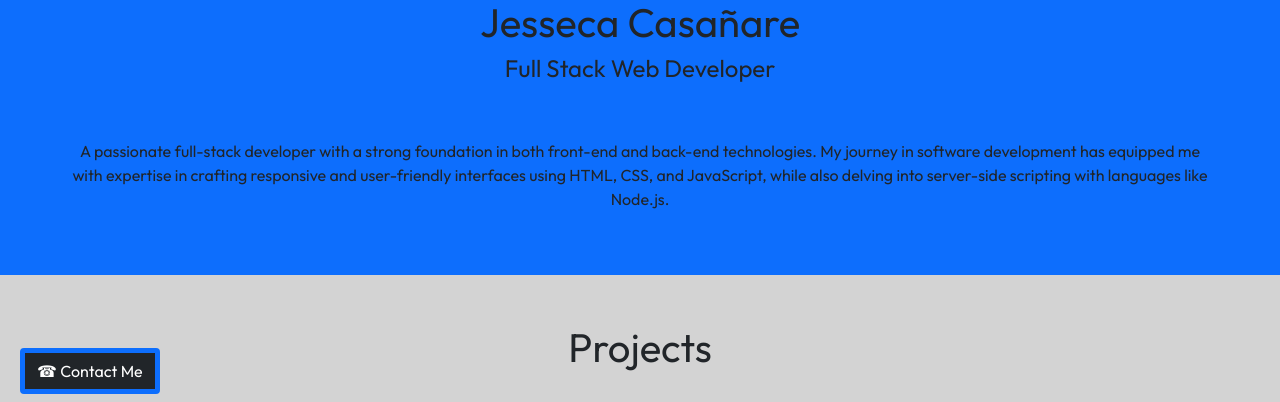
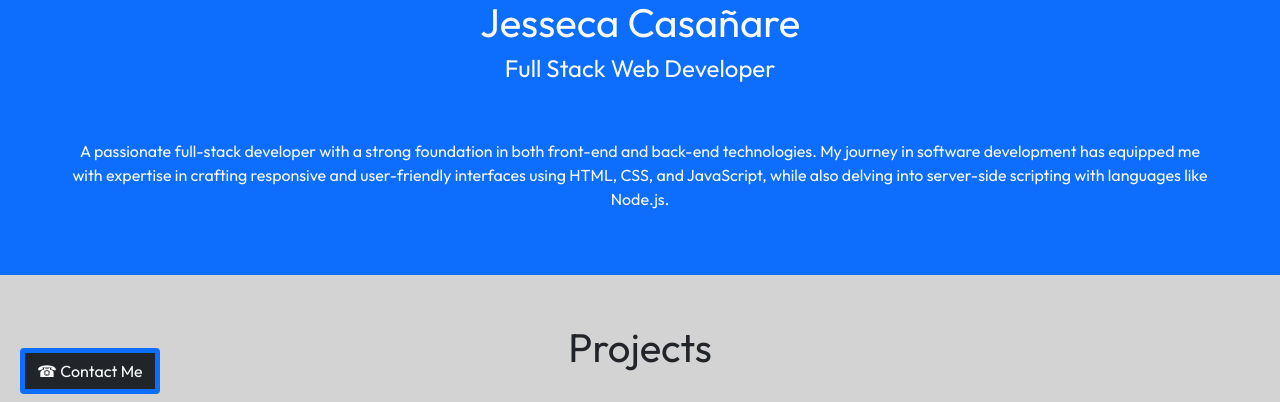
Before and after one commit to jesseca-ac/individual-casanare-jesseca, a plain HTML site: page frontend/capstone1/index.html in a window 1280 px wide. Shown: the part 398-800 px from the top of the page. Drawn offline with nearby package versions, Linux system fonts and the light colour scheme.

Commit message:
code for capstone 1

```diff
--- a/frontend/capstone1/index.html
+++ b/frontend/capstone1/index.html
@@ -44,7 +44,7 @@
     <!-- Landing Start -->
     <section id="landing" class="pt-5">
         <div class="bg-primary p-5 container-fluid">
-            <div class="mx-3 text-dark text-center">
+            <div class="mx-3 text-light text-center">
                 <img src="https://avatars.githubusercontent.com/u/45615763?v=4" class="img-fluid rounded-circle">
                 <h1>Jesseca Casañare</h1>
                 <h4>Full Stack Web Developer</h4>
```
